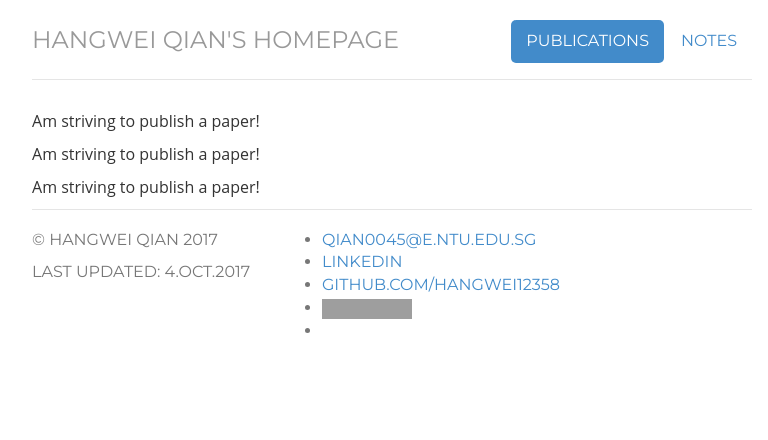
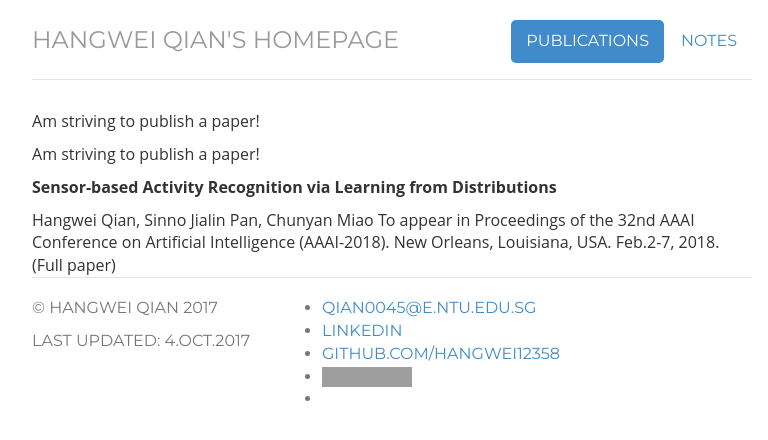
Before and after one commit to Hangwei12358/Hangwei12358.github.io, a Jekyll site: the page built from Publications/index.html, in a window 1280 px wide. Shown: the top 440 px of the page, without its empty margins (248-1016 px from the left). Built offline with Jekyll 4.4.1, drawn with Linux system fonts in a browser that asks for light colours; grey boxes are pictures that could not be loaded.

Commit message:
update 1st publication

```diff
--- a/Publications/index.html
+++ b/Publications/index.html
@@ -8,7 +8,10 @@ notes: passive
 <div class="Publications">
 <p>Am striving to publish a paper!</p>
 <p>Am striving to publish a paper!</p>
-<p>Am striving to publish a paper!</p>
+<p><dt>Sensor-based Activity Recognition via Learning from Distributions</dt></p>
+Hangwei Qian, Sinno Jialin Pan, Chunyan Miao
+
+To appear in Proceedings of the 32nd AAAI Conference on Artificial Intelligence (AAAI-2018). New Orleans, Louisiana, USA. Feb.2-7, 2018. (Full paper)
 
  <!-- <a href="test.pdf" class="btn btn-default pull-right" title="Download CV as PDF">Download CV</a> -->
 
```
